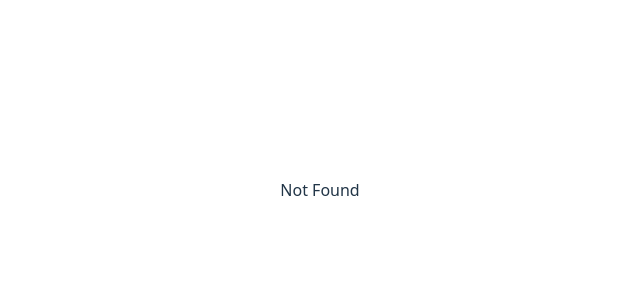
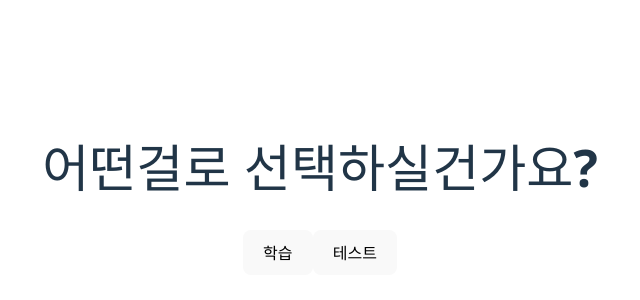
Before and after one commit to dongwandev/mokwon-hackathon, a React (Vite) app in the folder frontend/: page /learningchoice in a window 1280 px wide. Shown: the part 210-510 px from the top of the page, without its empty margins (320-960 px from the left). Built offline with nearby package versions, Linux system fonts and the light colour scheme.

Commit message:
학습선택 페이지 구현

```diff
--- a/frontend/src/App.jsx
+++ b/frontend/src/App.jsx
@@ -1,7 +1,7 @@
 // import { useState } from 'react'
 import { BrowserRouter, Routes, Route } from "react-router-dom";
 import LevelPage from "./pages/LevelPage.jsx";
-// import LearningChoicePage from "./pages/LearningChoicePage.jsx";
+import LearningChoicePage from "./pages/LearningChoicePage.jsx";
 import './App.css'
 
 function Home() {
@@ -19,7 +19,7 @@ function App() {
       <Routes>
         <Route path="/" element={<Home />} />
         <Route path="/level" element={<LevelPage />} />
-        {/* <Route path="/learningchoice" element={<LearningChoicePage />} /> */}
+        <Route path="/learningchoice" element={<LearningChoicePage />} />
         {/* 선택: 404 최소 대응 */}
         <Route path="*" element={<div style={{ padding: 16 }}>Not Found</div>} />
       </Routes>
--- a/frontend/src/pages/LearningChoicePage.jsx
+++ b/frontend/src/pages/LearningChoicePage.jsx
@@ -0,0 +1,27 @@
+import { useNavigate } from 'react-router-dom'
+
+const SelectPage = () => {
+  const navigate = useNavigate()
+
+  return (
+    <div className="min-h-screen flex flex-col justify-center items-center gap-6 bg-gray-100">
+      <h1 className="text-3xl font-bold">어떤걸로 선택하실건가요?</h1>
+      <div className="flex gap-4">
+        <button
+          onClick={() => navigate('/user')}
+          className="px-6 py-3 bg-blue-500 text-white rounded hover:bg-blue-600"
+        >
+          학습
+        </button>
+        <button
+          onClick={() => navigate('/admin')}
+          className="px-6 py-3 bg-green-500 text-white rounded hover:bg-green-600"
+        >
+          테스트
+        </button>
+      </div>
+    </div>
+  )
+}
+
+export default SelectPage;
```
Also changed, not shown: 1 other file (tests, documents, lock files or other folders).
